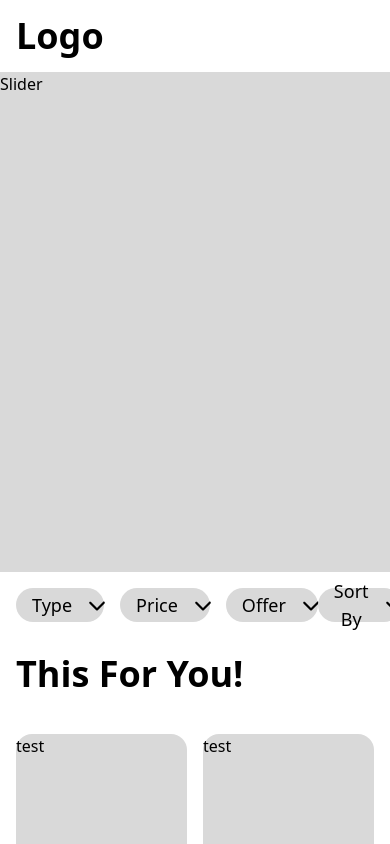
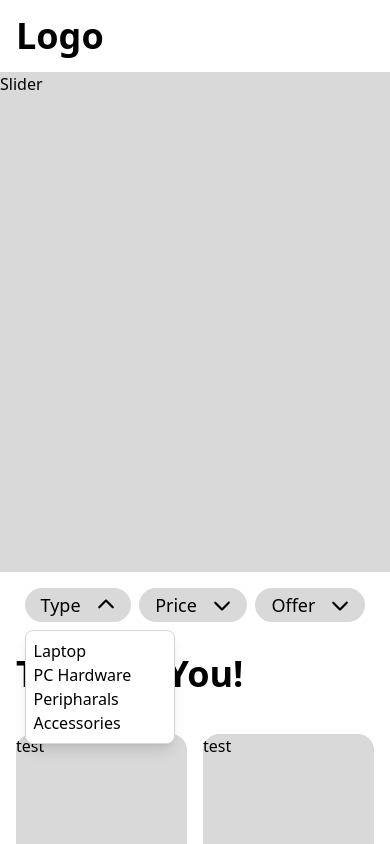
Before and after one commit to SodaraSou/Computer-Store-Website, a React (Create React App) app: page / in a window 390 px wide. Both pictures are taken after a click on the button "Type". Shown: the top 844 px of the page. Built offline with nearby package versions, Linux system fonts and the light colour scheme.

Commit message:
Finished fix

```diff
--- a/src/components/DropdownButton.jsx
+++ b/src/components/DropdownButton.jsx
@@ -1,11 +1,54 @@
+import { useEffect, useState, useRef } from "react";
+import { Link } from "react-router-dom";
 import downArrowSvg from "../assets/svg/chevron-down-solid.svg";
 
-function DropdownButton({ children }) {
+function DropdownButton({ children, dropdownContent }) {
+  const [isOpen, setIsOpen] = useState(false);
+  const buttonRef = useRef();
+  useEffect(() => {
+    const handler = (e) => {
+      if (buttonRef.current && !buttonRef.current.contains(e.target)) {
+        setIsOpen(false);
+      }
+    };
+    document.addEventListener("mousedown", handler);
+
+    return () => {
+      document.removeEventListener("mousedown", handler);
+    };
+  }, []);
+
+  const toggleDropdown = () => {
+    setIsOpen(!isOpen);
+  };
+
   return (
-    <button className="px-4 py-2 bg-[#D9D9D9] flex items-center justify-between text-lg rounded-full dropdown-button-size">
-      {children}
-      <img src={downArrowSvg} alt="downArrowSvg" className="ml-4 svg-size" />
-    </button>
+    <div className="relative inline-block" ref={buttonRef}>
+      <button
+        onClick={toggleDropdown}
+        className="px-4 py-2 bg-[#D9D9D9] flex items-center justify-between text-lg rounded-full dropdown-button-size"
+      >
+        {children}
+        <img
+          src={downArrowSvg}
+          alt="downArrowSvg"
+          className={`ml-4 svg-size transform ${
+            isOpen ? "rotate-180" : "rotate-0"
+          }`}
+        />
+      </button>
+      {isOpen && (
+        <div className="p-2 w-[150px] absolute top-full left-0 mt-2 bg-white border border-gray-300 rounded-lg shadow-lg">
+          <ul>
+            {dropdownContent.map((item) => (
+              <li key={item.id}>
+                <Link to="/">{item.type}</Link>
+              </li>
+            ))}
+          </ul>
+        </div>
+      )}
+    </div>
   );
 }
 
--- a/src/pages/Home.jsx
+++ b/src/pages/Home.jsx
@@ -3,19 +3,26 @@ import DropdownButton from "../components/DropdownButton";
 import { Link } from "react-router-dom";
 
 function Home() {
+  const type = [
+    { id: 1, type: "Laptop" },
+    { id: 2, type: "PC Hardware" },
+    { id: 3, type: "Peripharals" },
+    { id: 4, type: "Accessories" },
+  ];
+  const price = [
+    { id: 1, type: "Highest Price" },
+    { id: 2, type: "Lowest Price" },
+  ];
   return (
     <>
       <div className="max-w-7xl mx-auto">
         <Slider />
         {/* Categories Section */}
         <section className="p-4 xl:py-10 xl:px-0 flex items-center justify-between">
-          <div className="flex gap-4">
-            <DropdownButton>Type</DropdownButton>
-            <DropdownButton>Price</DropdownButton>
-            <DropdownButton>Offer</DropdownButton>
-          </div>
-          <div>
-            <DropdownButton>Sort By</DropdownButton>
+          <div className="w-full flex justify-evenly md:justify-start md:gap-4">
+            <DropdownButton dropdownContent={type}>Type</DropdownButton>
+            <DropdownButton dropdownContent={price}>Price</DropdownButton>
+            <DropdownButton dropdownContent={price}>Offer</DropdownButton>
           </div>
         </section>
         {/* Main Product Grid Section */}
```
Also changed, not shown: src/contexts/ComputerStoreAction.js (+4 -4 lines).
